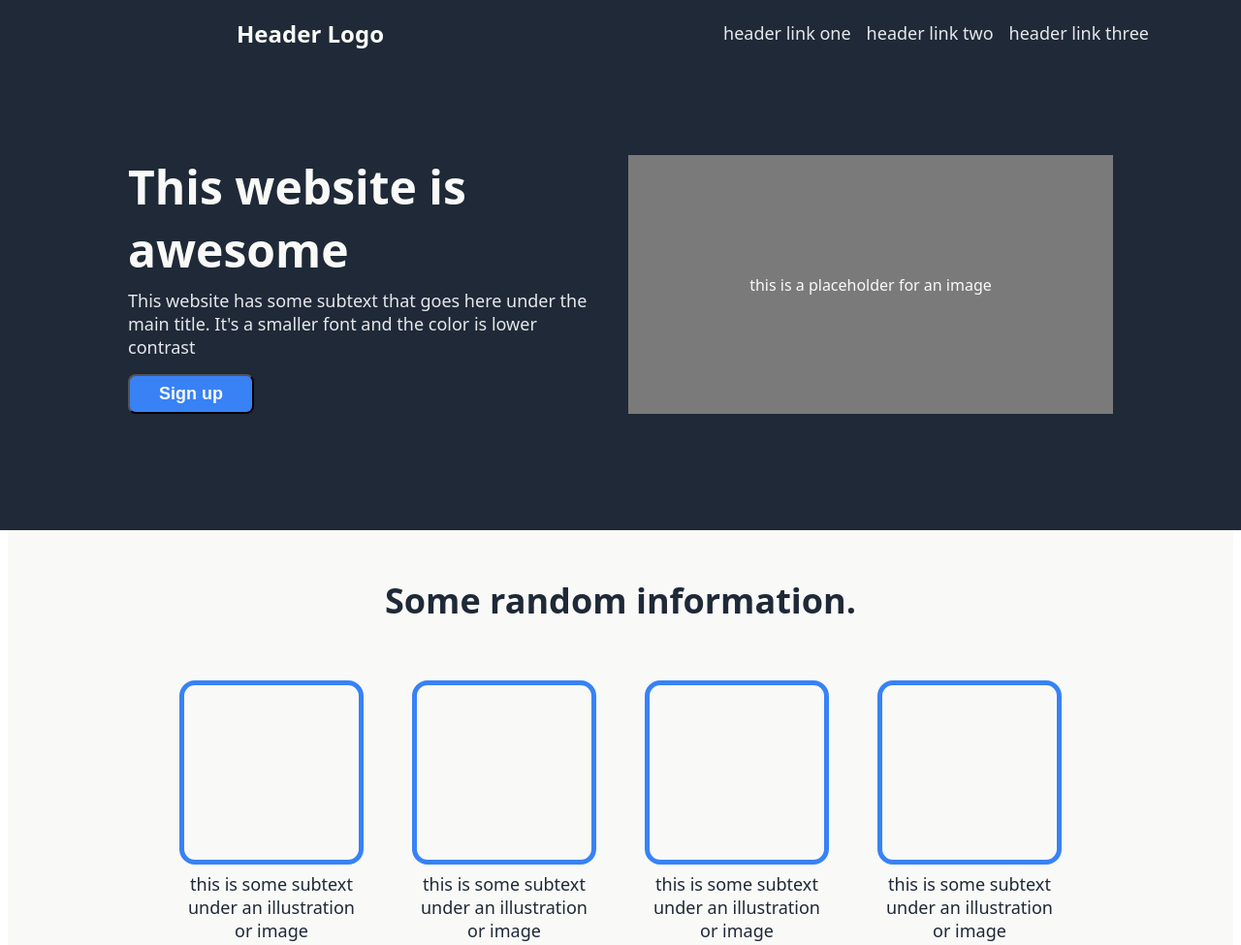
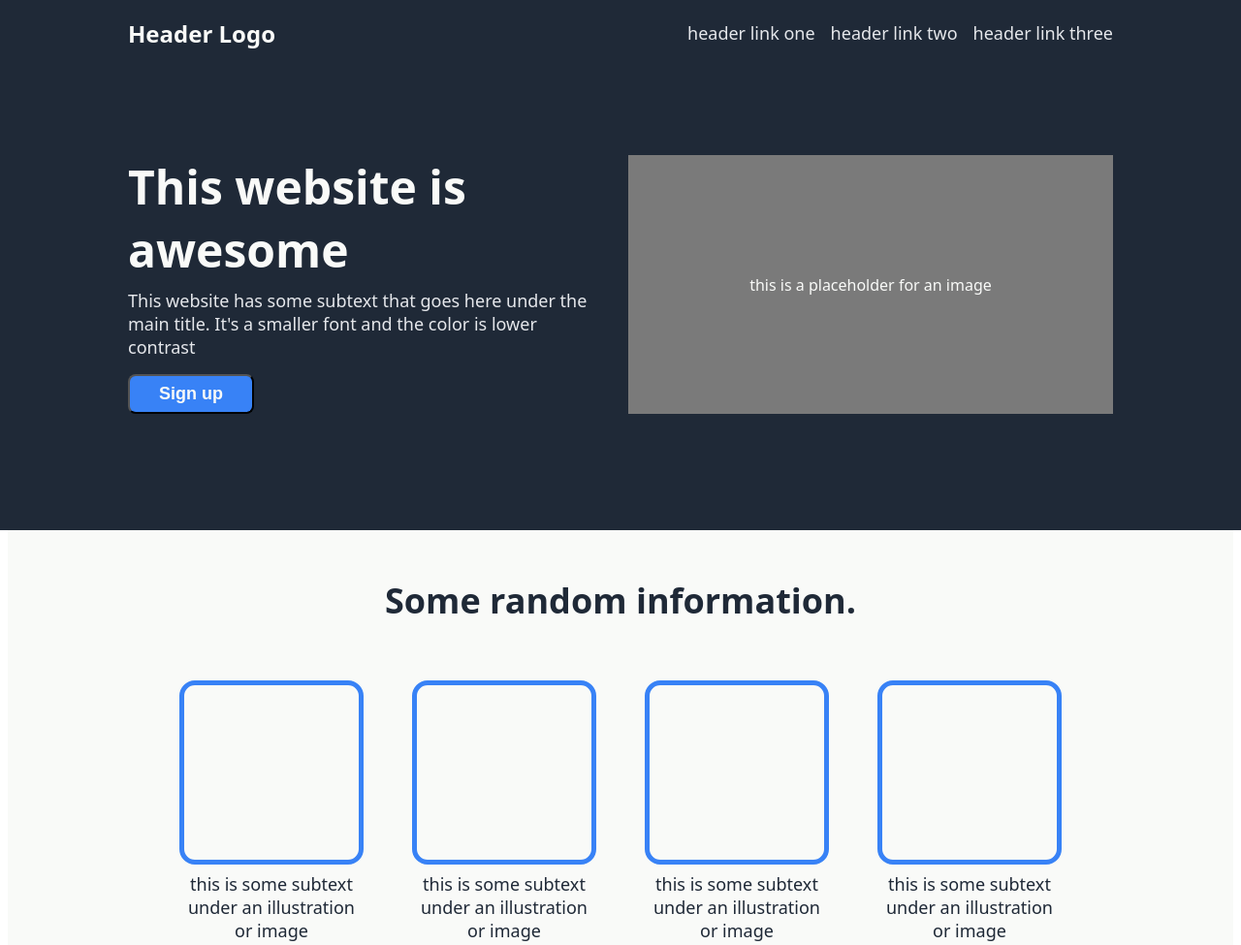
Before and after one commit to UltraForte/odin-landpage, a plain HTML site: page index.html in a window 1280 px wide. Shown: the top 975 px of the page at 97% size. Drawn offline with Linux system fonts and the light colour scheme.

Commit message:
Remove margins from header elements and adjust gap The elements were disproportionate when browser window size changed

```diff
--- a/styles.css
+++ b/styles.css
@@ -9,15 +9,15 @@ body {
     margin-bottom: 0px;
     display: flex;
     align-items: center;
-    justify-content: space-between;
-    gap: 350px;
+    justify-content: center;
+    gap: 425px;
     padding: 4px;
+
 }
 
 .logo {
     color: #F9FAF8;
     font-size: 24px;
-    margin-left: 240px;
     flex-shrink: 0;
     font-weight: 700;
 }
@@ -25,7 +25,6 @@ body {
 .links {
     display: flex;
     gap: 16px;
-    margin-right: 260px;
     font-size: 18px;
     flex-shrink: 0;
 }
```
